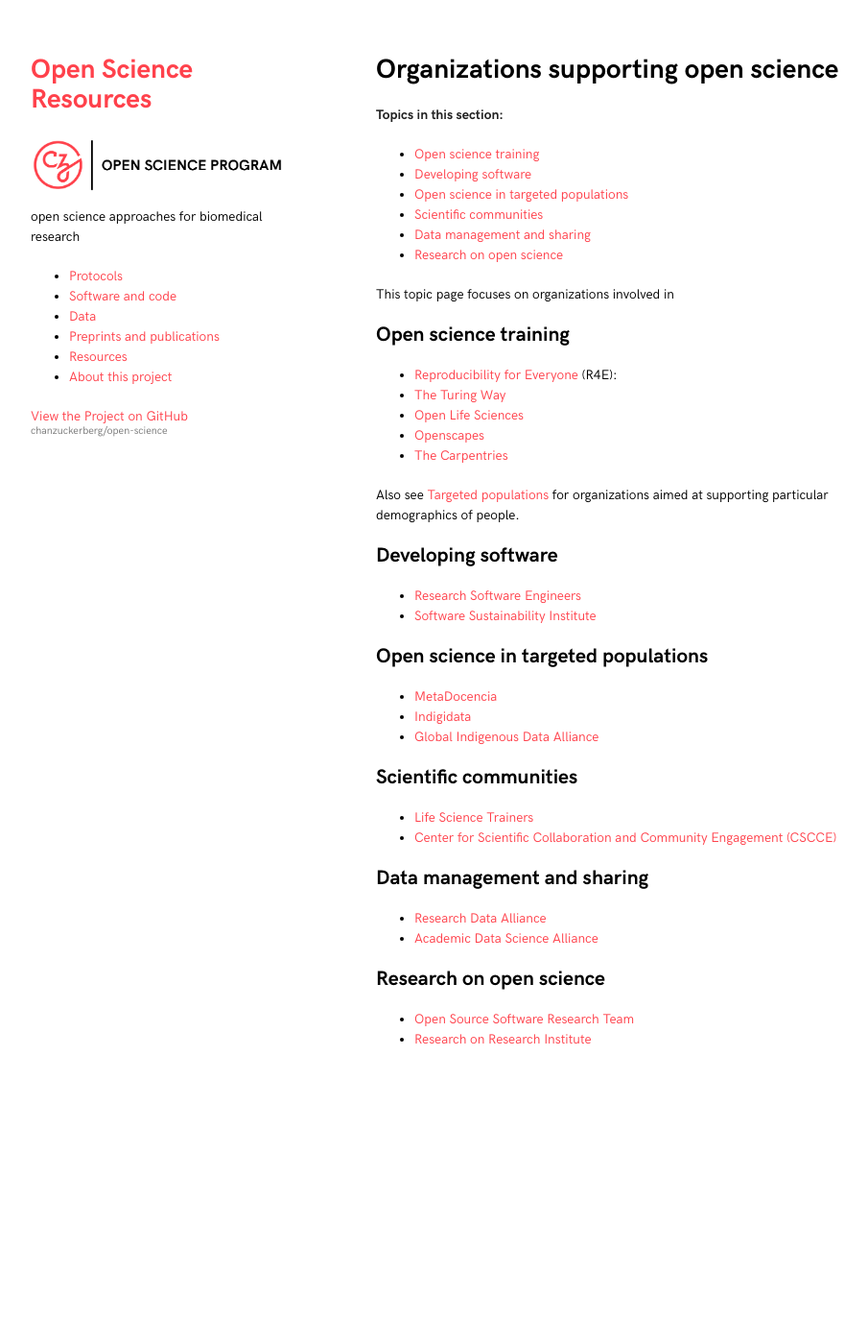
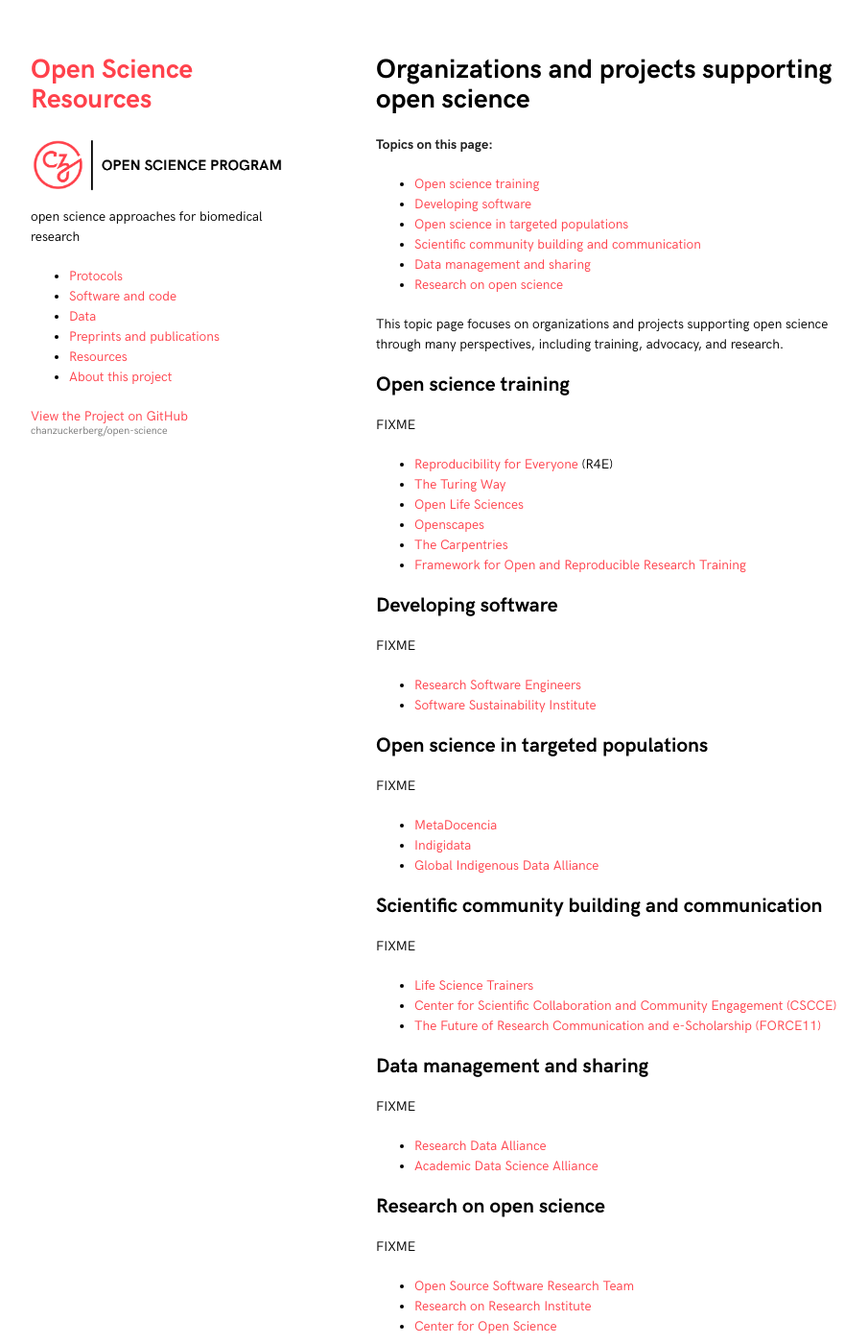
Before and after one commit to chanzuckerberg/open-science, a Jekyll site: the page built from collections/_resources/organizations.md, in a window 1280 px wide and 1400 px high. Shown: the whole window at 96% size, without its empty margins (178-1083 px from the left). Built offline with Jekyll 4.4.1, drawn with Linux system fonts in a browser that asks for light colours.

Commit message:
adding fixmes and content from issues

```diff
--- a/collections/_resources/organizations.md
+++ b/collections/_resources/organizations.md
@@ -1,52 +1,66 @@
 ---
-title: Organizations supporting open science
+title: Organizations and projects supporting open science
 category: resources
 layout: default
 ---
 
-**Topics in this section:**
+**Topics on this page:**
 - [Open science training](#open-science-training)
 - [Developing software](#developing-software)
 - [Open science in targeted populations](#open-science-in-targeted-populations)
-- [Scientific communities](#scientific-communities)
+- [Scientific community building and communication](#scientific-community-building-and-communication)
 - [Data management and sharing](#data-management-and-sharing)
 - [Research on open science](#research-on-open-science)
 
-This topic page focuses on organizations involved in
+This topic page focuses on organizations and projects supporting
+open science through many perspectives, including
+training, advocacy, and research.
 
 ## Open science training
 
-- [Reproducibility for Everyone](https://www.repro4everyone.org/) (R4E):
+FIXME
+
+- [Reproducibility for Everyone](https://www.repro4everyone.org/) (R4E)
 - [The Turing Way](https://the-turing-way.netlify.app/welcome)
 - [Open Life Sciences](https://openlifesci.org/)
 - [Openscapes](https://www.openscapes.org/)
 - [The Carpentries](https://carpentries.org/)
-
-Also see [Targeted populations](#open-science-in-targeted-populations)
-for organizations aimed at supporting particular demographics of people.
+- [Framework for Open and Reproducible Research Training](https://forrt.org/)
 
 ## Developing software
+
+FIXME
 
 - [Research Software Engineers](https://researchsoftware.org/)
 - [Software Sustainability Institute](https://www.software.ac.uk/)
 
 ## Open science in targeted populations
 
+FIXME
+
 - [MetaDocencia](https://www.metadocencia.org/en/)
 - [Indigidata](https://indigidata.nativebio.org/)
 - [Global Indigenous Data Alliance](https://www.gida-global.org/)
 
-## Scientific communities
+## Scientific community building and communication
+
+FIXME
 
 - [Life Science Trainers](https://lifescitrainers.org/)
 - [Center for Scientific Collaboration and Community Engagement (CSCCE)](https://www.cscce.org/)
+- [The Future of Research Communication and e-Scholarship (FORCE11)](https://www.force11.org/)
 
 ## Data management and sharing
+
+FIXME
 
 - [Research Data Alliance](https://www.rd-alliance.org/)
 - [Academic Data Science Alliance](https://academicdatascience.org/)
 
 ## Research on open science
 
+FIXME
+
 - [Open Source Software Research Team](https://opensourcesoftware.netlify.app/)
 - [Research on Research Institute](https://researchonresearch.org/)
+- [Center for Open Science](https://www.cos.io/)
```
Also changed, not shown: collections/_resources/choosing.md (+13 -1 lines), collections/_resources/credit.md (+6 -0 lines), collections/_resources/overview.md (+3 -2 lines), collections/_resources/what_open.md (+17 -0 lines), collections/_resources/why_open.md (+20 -1 lines).
